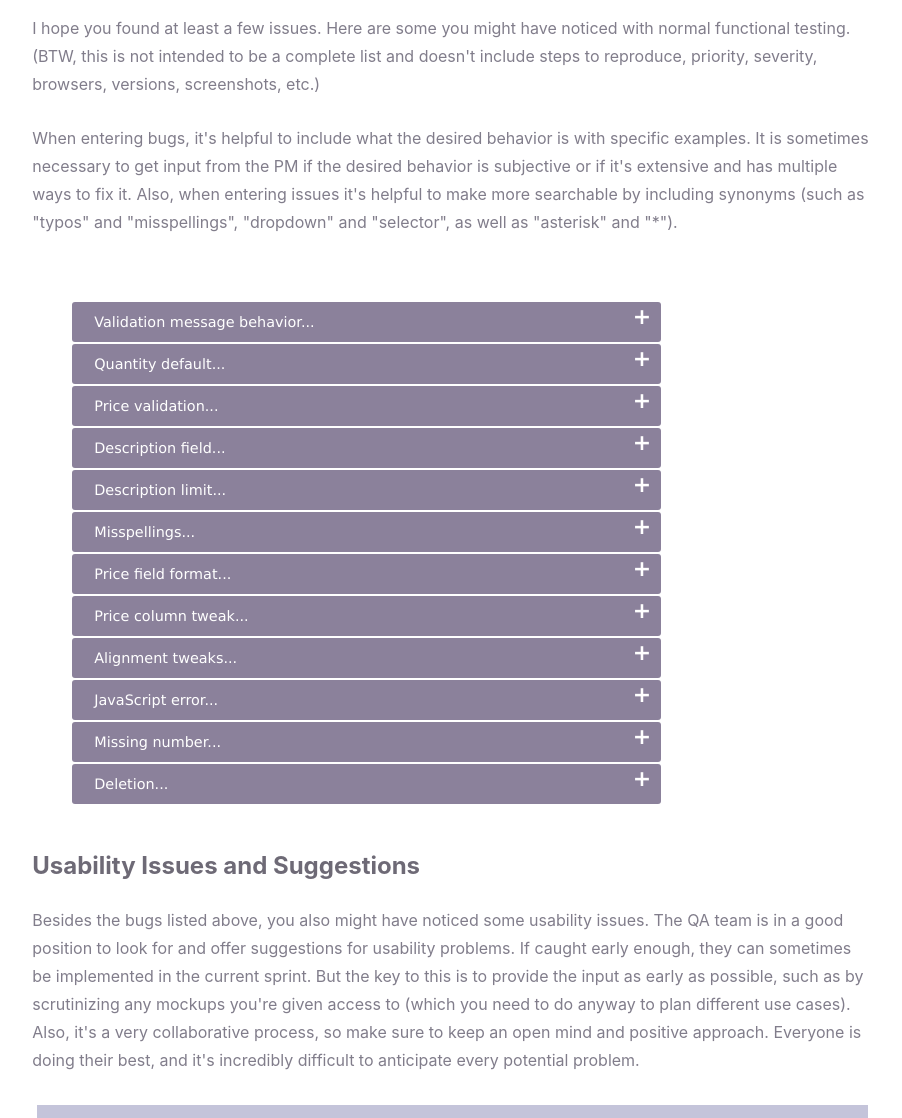
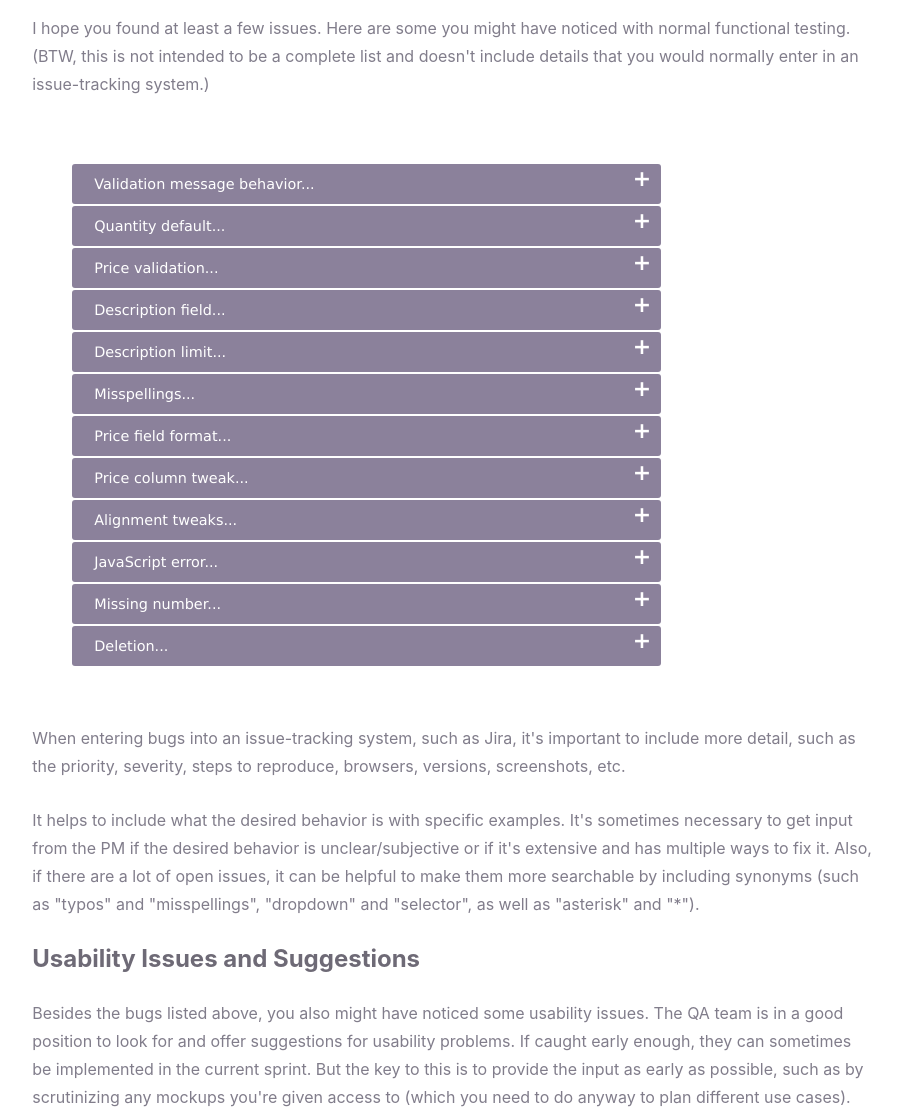
Before and after one commit to debkidder/tech-tryout, a plain HTML site: page testing_example.html in a window 1280 px wide. Shown: the part 1540-2658 px from the top of the page, without its empty margins (218-1120 px from the left). Drawn offline with nearby package versions, Linux system fonts and the light colour scheme.

Commit message:
Rearrange paragraphs

```diff
--- a/testing_example.html
+++ b/testing_example.html
@@ -243,10 +243,8 @@ event.keyCode === 46 ? true : !isNaN(Number(event.key))" />
         <br>
         <br>
         <h2 class=form_heading>Which bugs did you find?</h2>
-        <p>I hope you found at least a few issues. Here are some you might have noticed with normal functional testing. (BTW, this is not intended to be a complete list and doesn't include steps to reproduce, priority, severity,
-          browsers, versions, screenshots, etc.)</p>
-          <p> When entering bugs, it's helpful to include what the desired behavior is with specific examples. It is sometimes necessary to get input from the PM if the desired behavior is subjective or if it's extensive and has multiple ways to fix it. Also, when entering issues it's helpful to make more searchable by including synonyms (such as "typos" and "misspellings", "dropdown" and "selector",
-          as well as "asterisk" and "*").</p>
+        <p>I hope you found at least a few issues. Here are some you might have noticed with normal functional testing. (BTW, this is not intended to be a complete list and doesn't include details that you would normally enter in an issue-tracking system.)</p>
+
 
         <!--  =========================================   -->
 
@@ -429,6 +427,10 @@ event.keyCode === 46 ? true : !isNaN(Number(event.key))" />
           </div>
         </div>
 
+        <p>When entering bugs into an issue-tracking system, such as Jira, it's important to include more detail, such as the priority, severity, steps to reproduce, browsers, versions, screenshots, etc.</p>
+        <p>It helps to include what the desired behavior is with specific examples. It's sometimes necessary to get input from the PM if the desired behavior is unclear/subjective or if it's extensive and has multiple ways to fix it. Also, if there are a lot of open issues, it can be helpful to make them more searchable by including synonyms (such as "typos" and "misspellings", "dropdown" and "selector",
+          as well as "asterisk" and "*").</p>
+
         <h2>Usability Issues and Suggestions</h2>
         <p>Besides the bugs listed above, you also might have noticed some usability issues. The QA team is in a good
           position to look for and offer suggestions for usability problems. If caught early enough, they can sometimes
```
